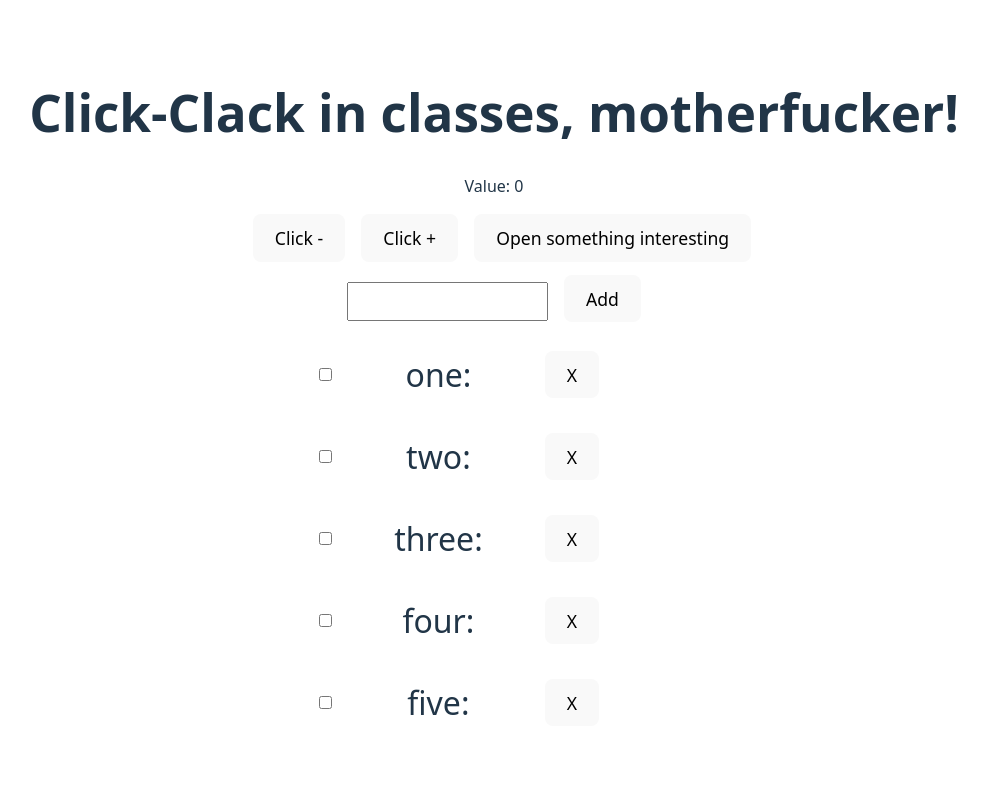
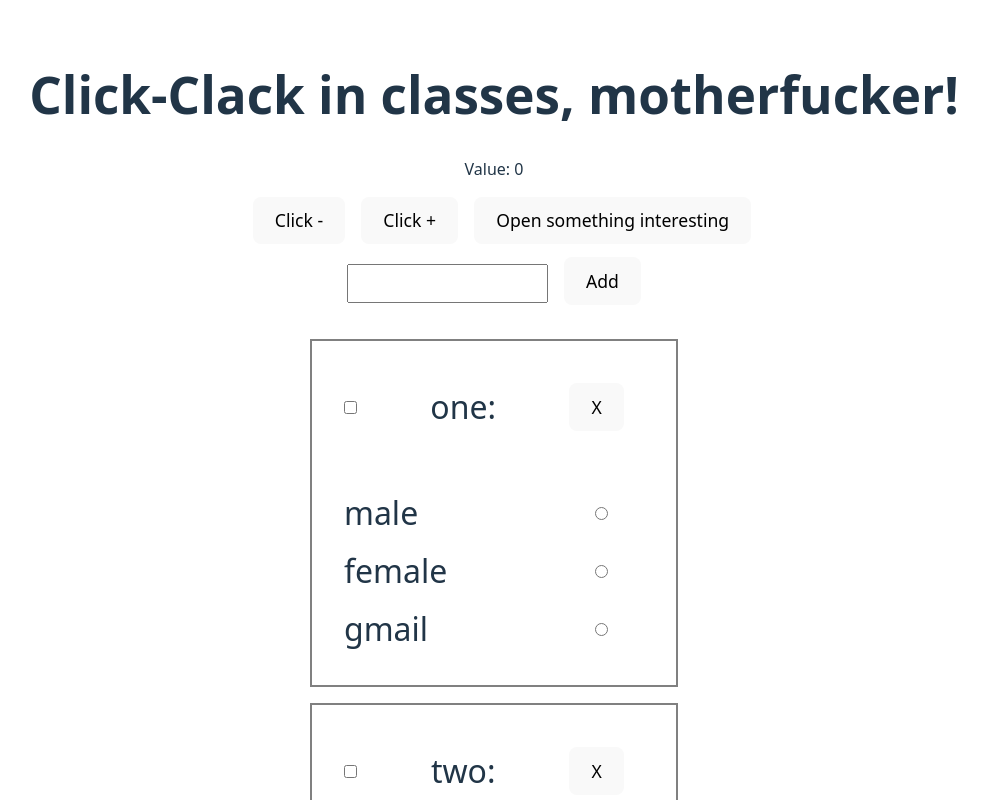
Before and after one commit to ol-nerium/learning-react-archive, a React (Vite) app: page / in a window 1280 px wide. Shown: the top 800 px of the page, without its empty margins (146-1133 px from the left). Built offline with nearby package versions, Linux system fonts and the light colour scheme.

Commit message:
adds radio inputs, bugfix

```diff
--- a/src/App.css
+++ b/src/App.css
@@ -44,7 +44,6 @@
 label {
   display: flex;
   align-items: center;
-  margin-left: 290px;
   max-width: 280px;
   font-size: 2rem;
   margin-top: 10px;
--- a/src/App.tsx
+++ b/src/App.tsx
@@ -22,7 +22,8 @@ class App extends Component {
       <>
         <Clicker />
         <TogglePopper onStateChange={this.togglePopperVisibility} />
-        {this.state.isPopperOpen ? <Popper /> : <ToDoList />}
+        {this.state.isPopperOpen && <Popper />}
+        <ToDoList />
       </>
     );
   }
--- a/src/components/ToDoList/ToDo.tsx
+++ b/src/components/ToDoList/ToDo.tsx
@@ -6,6 +6,7 @@ export default class ToDo extends Component<{
 }> {
   state = {
     checked: false,
+    radioValue: '',
   };
 
   onChangeCheck = (prevStateCheck: boolean) => {
@@ -13,22 +14,77 @@ export default class ToDo extends Component<{
       checked: !prevStateCheck,
     });
   };
+
+  onChangeRadio = (evt: React.ChangeEvent<HTMLInputElement>) => {
+    this.setState({ radioValue: evt.target.value });
+  };
+
+  Gender = {
+    MALE: 'male',
+    FEMALE: 'female',
+    GMAIL: 'gmail',
+  };
+
   render() {
     const { id, label }: { id: string; label: string } = this.props.data;
+
     return (
-      <>
+      <div
+        style={{
+          border: '2px solid grey',
+          padding: '2rem',
+          margin: '1rem auto',
+          fontSize: '2rem',
+          width: '300px',
+        }}
+      >
         <label htmlFor={id}>
           <input
             type="checkbox"
             name={label}
             id={id}
             checked={this.state.checked}
-            onClick={() => this.onChangeCheck(this.state.checked)}
+            onChange={() => this.onChangeCheck(this.state.checked)}
           />
           {label}:<button onClick={() => this.props.removeTodo(id)}>X</button>
         </label>
         <br />
-      </>
+        <label htmlFor={'male' + id}>
+          male{' '}
+          <input
+            type="radio"
+            name={'genderRadio' + id}
+            id={'male' + id}
+            value={this.Gender.MALE}
+            onChange={this.onChangeRadio}
+            checked={this.state.radioValue === this.Gender.MALE}
+          />
+        </label>
+
+        <label htmlFor={'female' + id}>
+          female
+          <input
+            type="radio"
+            name={'genderRadio' + id}
+            id={'female' + id}
+            value={this.Gender.FEMALE}
+            onChange={this.onChangeRadio}
+            checked={this.state.radioValue === this.Gender.FEMALE}
+          />
+        </label>
+
+        <label htmlFor={'gmail' + id}>
+          gmail
+          <input
+            type="radio"
+            name={'genderRadio' + id}
+            id={'gmail' + id}
+            value={this.Gender.GMAIL}
+            onChange={this.onChangeRadio}
+            checked={this.state.radioValue === this.Gender.GMAIL}
+          />
+        </label>
+      </div>
     );
   }
 }
```
